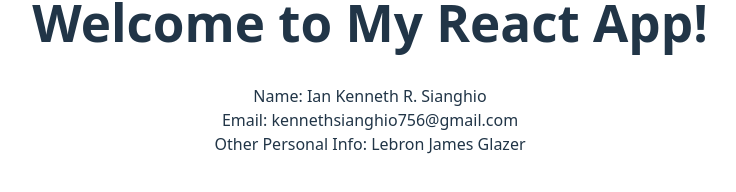
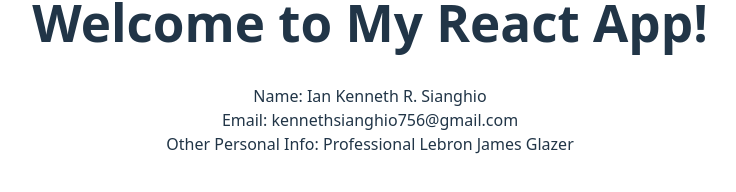
Before and after one commit to Ian-nwb/CTWEBPGL, a React (Vite) app in the folder sianghio-client/: page / in a window 1280 px wide. Shown: the part 334-526 px from the top of the page, without its empty margins (270-1006 px from the left). Built offline with nearby package versions, Linux system fonts and the light colour scheme.

Commit message:
initial commit

```diff
--- a/sianghio-client/src/App.jsx
+++ b/sianghio-client/src/App.jsx
@@ -7,7 +7,7 @@
 <p>
 Name: Ian Kenneth R. Sianghio<br />
 Email: kennethsianghio756@gmail.com<br   />
-Other Personal Info: Lebron James Glazer
+Other Personal Info: Professional Lebron James Glazer
 </p>
 </header>
 </div>
```
